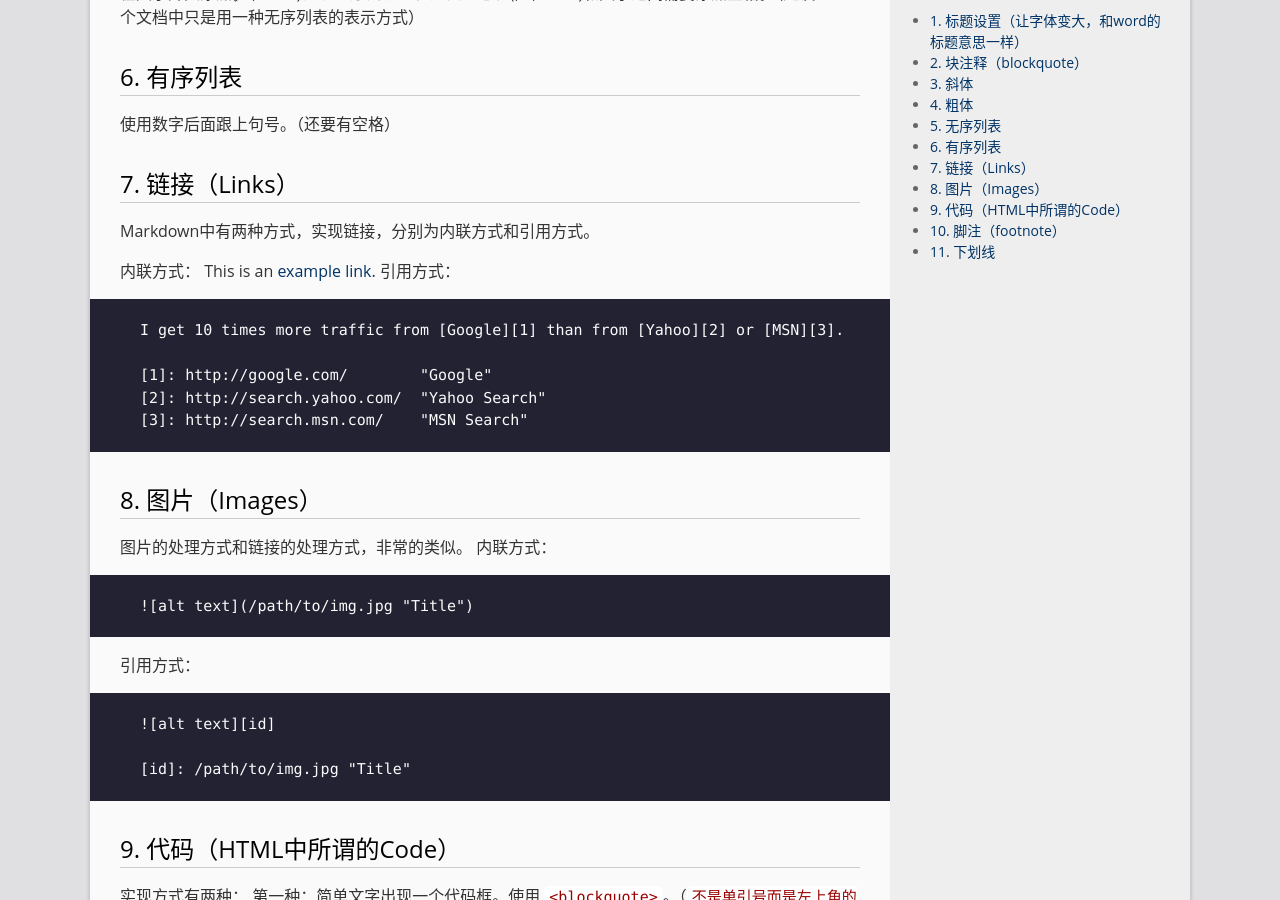
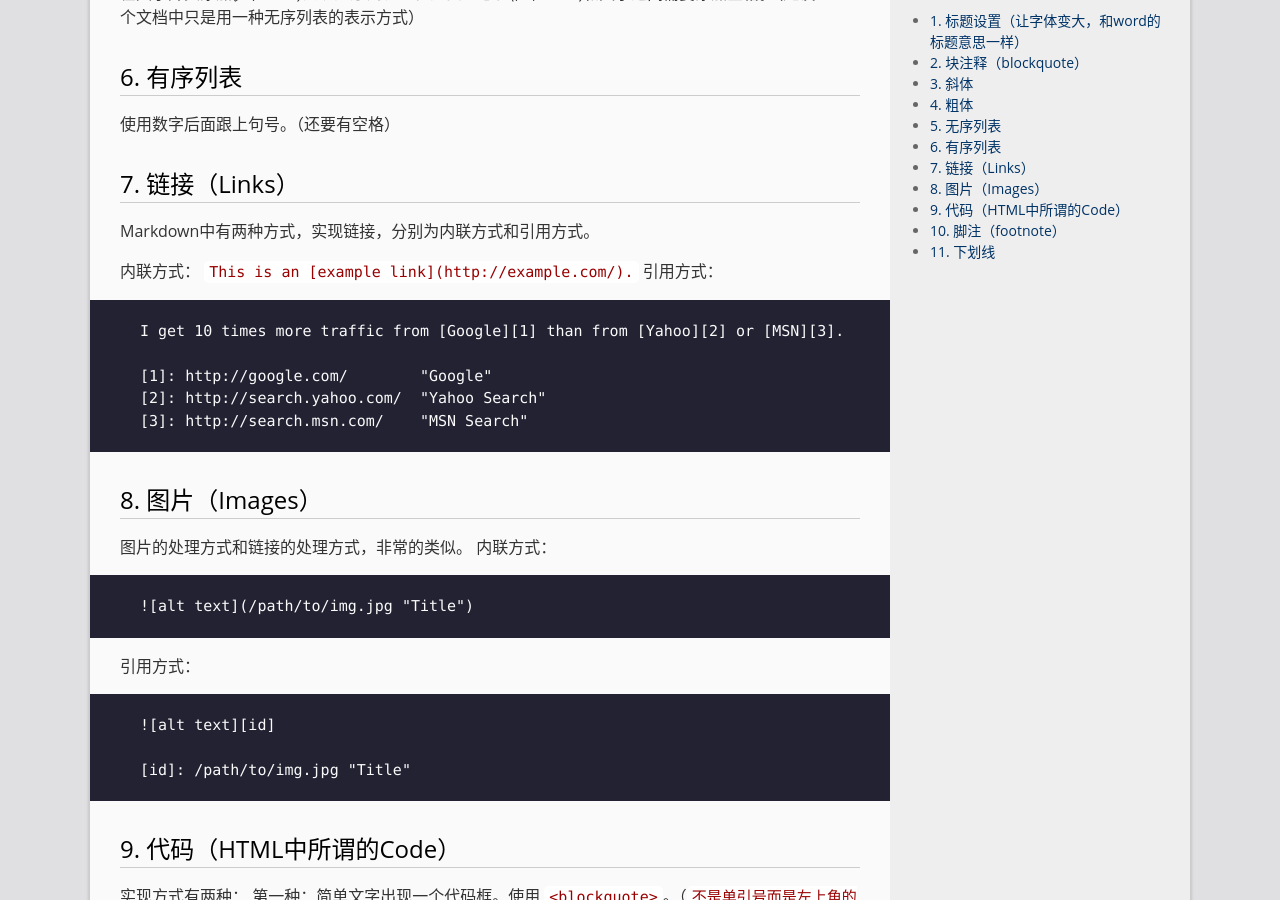
Before and after one commit to jli98/jli98.github.io, a Jekyll site: the page built from _posts/2017-09-19-markdown-11-syntax.md, in a window 1280 px wide and 900 px high, scrolled down 821 px. Built offline with Jekyll 4.4.1, drawn with Linux system fonts in a browser that asks for light colours.

Commit message:
new post

````diff
--- a/_posts/2017-09-19-markdown-11-syntax.md
+++ b/_posts/2017-09-19-markdown-11-syntax.md
@@ -33,7 +33,7 @@ permalink: /archivers/markdown-11-syntax
 Markdown中有两种方式，实现链接，分别为内联方式和引用方式。
 
 内联方式：
-    This is an [example link](http://example.com/).
+`This is an [example link](http://example.com/).`
 引用方式：
 ```
 I get 10 times more traffic from [Google][1] than from [Yahoo][2] or [MSN][3].
````
